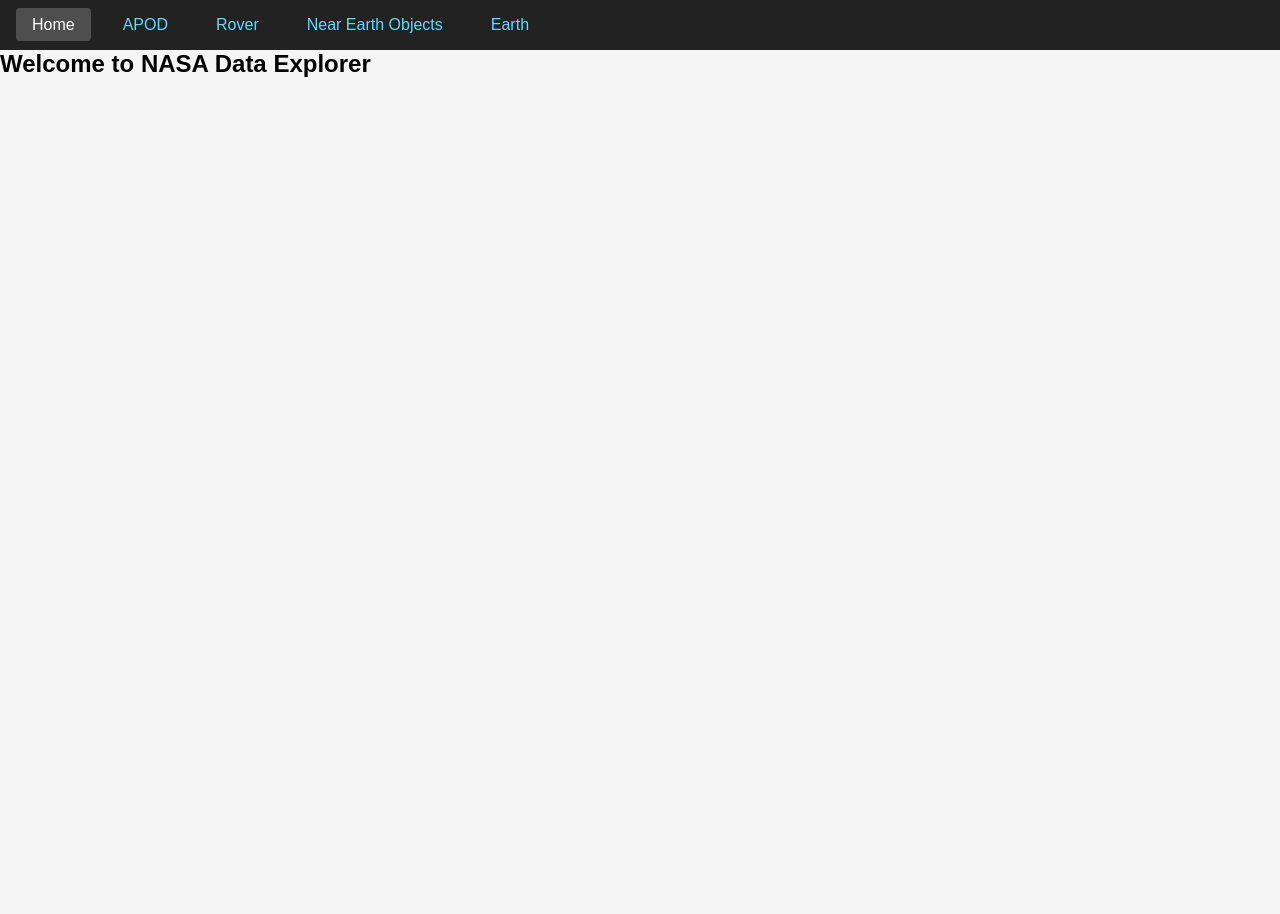
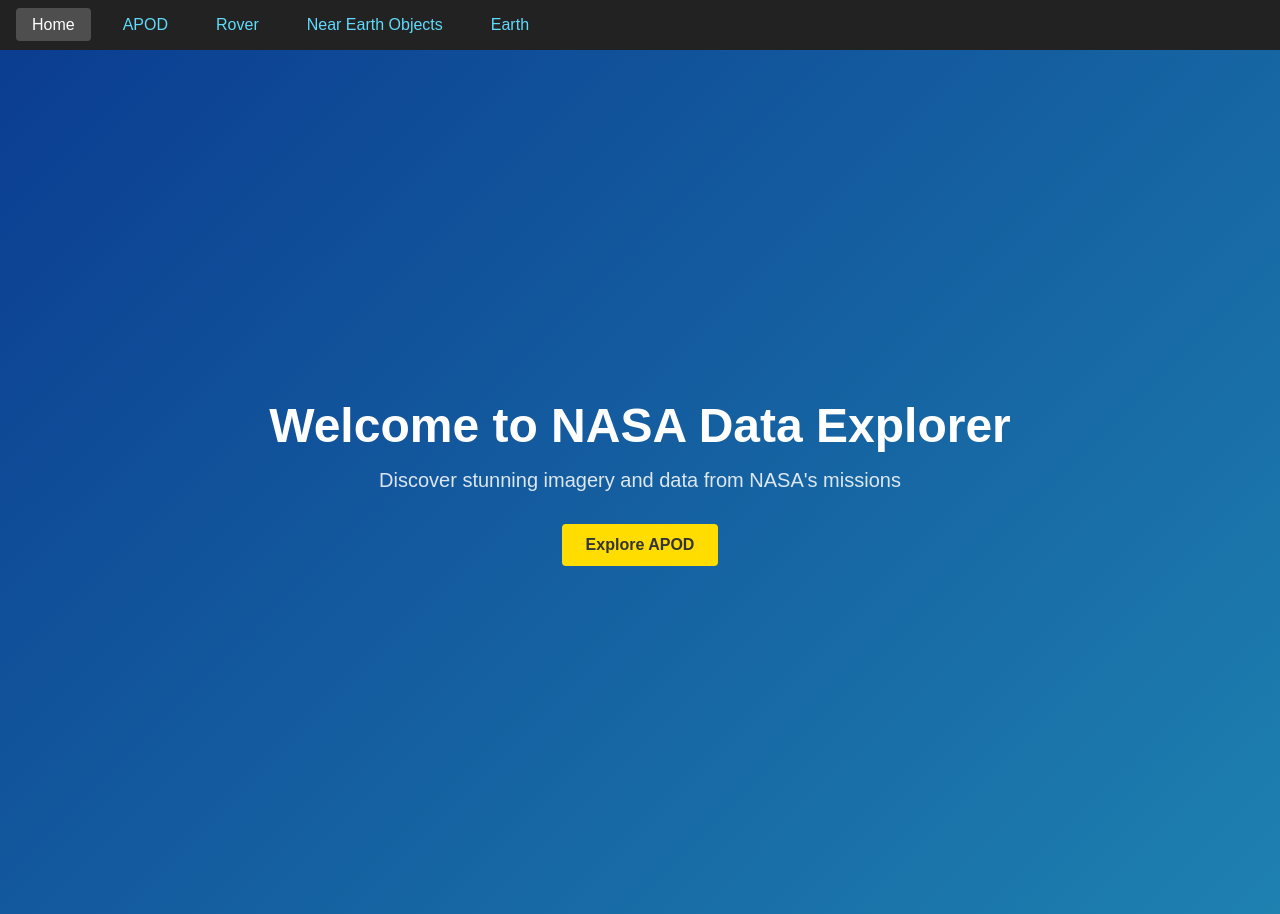
Before and after one commit to VitorBarbosaDev/Nasa-Project, a React (Create React App) app in the folder nasa-frontend/: page / in a window 1280 px wide. Before the commit the page ends 800 px from the top, so only its background shows below. Built offline with nearby package versions, Linux system fonts and the light colour scheme.

Commit message:
add styling home

```diff
--- a/nasa-frontend/src/App.js
+++ b/nasa-frontend/src/App.js
@@ -1,16 +1,21 @@
 import React from 'react';
-import { BrowserRouter, Routes, Route } from 'react-router-dom';
+import { BrowserRouter, Routes, Route, NavLink, Link } from 'react-router-dom';
 import APOD from './components/APOD';
 import Rover from './components/Rover';
 import Neo from './components/Neo';
 import Earth from './components/Earth';
 import styles from './App.module.css';
-import { NavLink } from 'react-router-dom';
 
 
 // 1️⃣ Home component: simple welcome message
 function Home() {
-    return <h2>Welcome to NASA Data Explorer</h2>;
+    return (
+        <div className={styles.homeContainer}>
+            <h1 className={styles.homeHeading}>Welcome to NASA Data Explorer</h1>
+            <p className={styles.homeSubtitle}>Discover stunning imagery and data from NASA's missions</p>
+            <Link to="/apod" className={styles.homeButton}>Explore APOD</Link>
+        </div>
+    );
 }
 
 
--- a/nasa-frontend/src/App.module.css
+++ b/nasa-frontend/src/App.module.css
@@ -37,7 +37,7 @@
   }
 }
 
-* { margin: 0; padding: 0; box-sizing: border-box; }
+* { margin: 0; padding: 0; }
 body { font-family: Arial, sans-serif; background: #f5f5f5; }
 
 /* Navigation styles */
@@ -66,3 +66,41 @@
     color: #fff;
     background-color: rgba(255,255,255,0.2);
 }
+
+/* Home page hero */
+.homeContainer {
+    min-height: 100vh;
+    display: flex;
+    flex-direction: column;
+    align-items: center;
+    justify-content: center;
+    background: linear-gradient(135deg, #0b3d91, #1e81b0);
+    color: #fff;
+    text-align: center;
+    padding: 2rem;
+}
+.homeHeading {
+    font-size: 3rem;
+    margin-bottom: 1rem;
+    font-weight: bold;
+}
+.homeSubtitle {
+    font-size: 1.25rem;
+    margin-bottom: 2rem;
+    color: rgba(255,255,255,0.85);
+}
+.homeButton {
+    background: #ffdd00;
+    color: #333;
+    padding: 0.75rem 1.5rem;
+    border: none;
+    border-radius: 4px;
+    font-size: 1rem;
+    font-weight: bold;
+    cursor: pointer;
+    transition: background-color 0.2s;
+    text-decoration: none;
+}
+.homeButton:hover {
+    background: #ffc300;
+}
```
